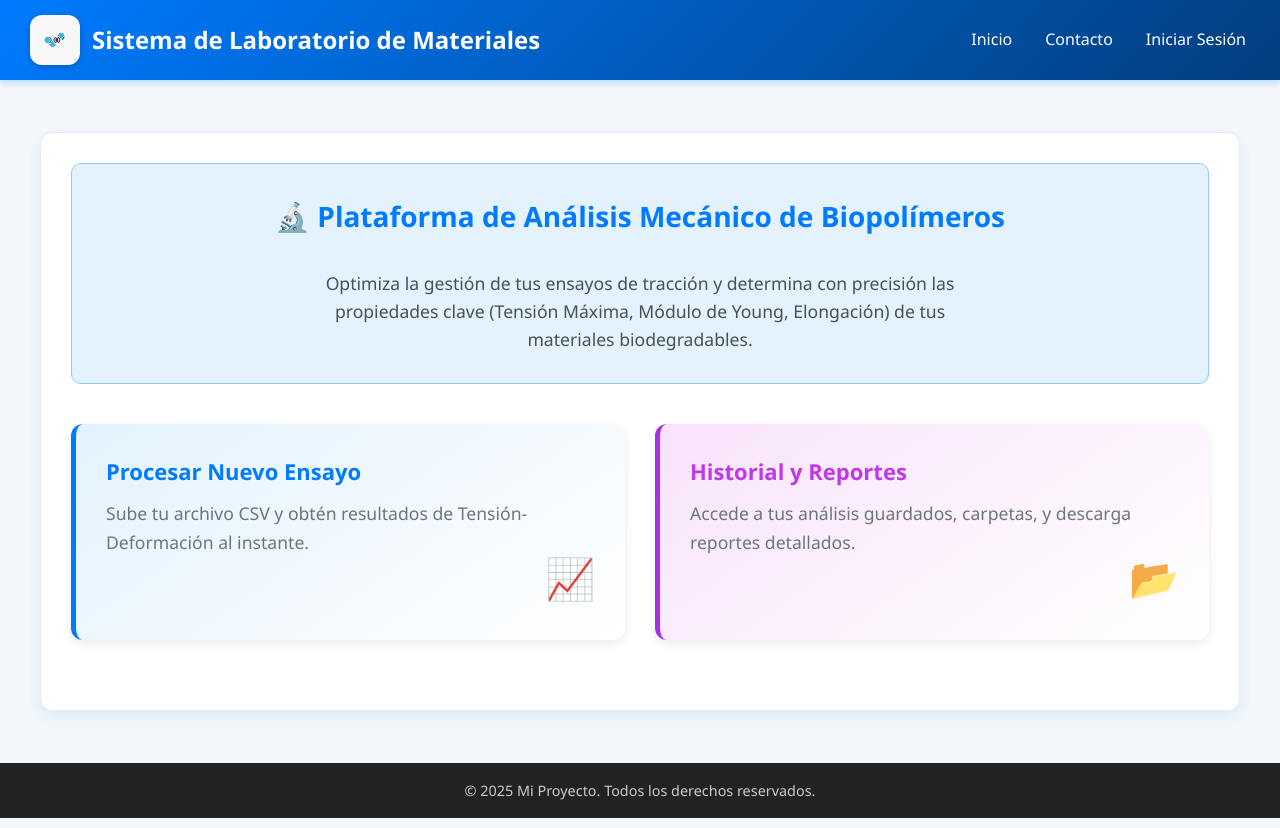
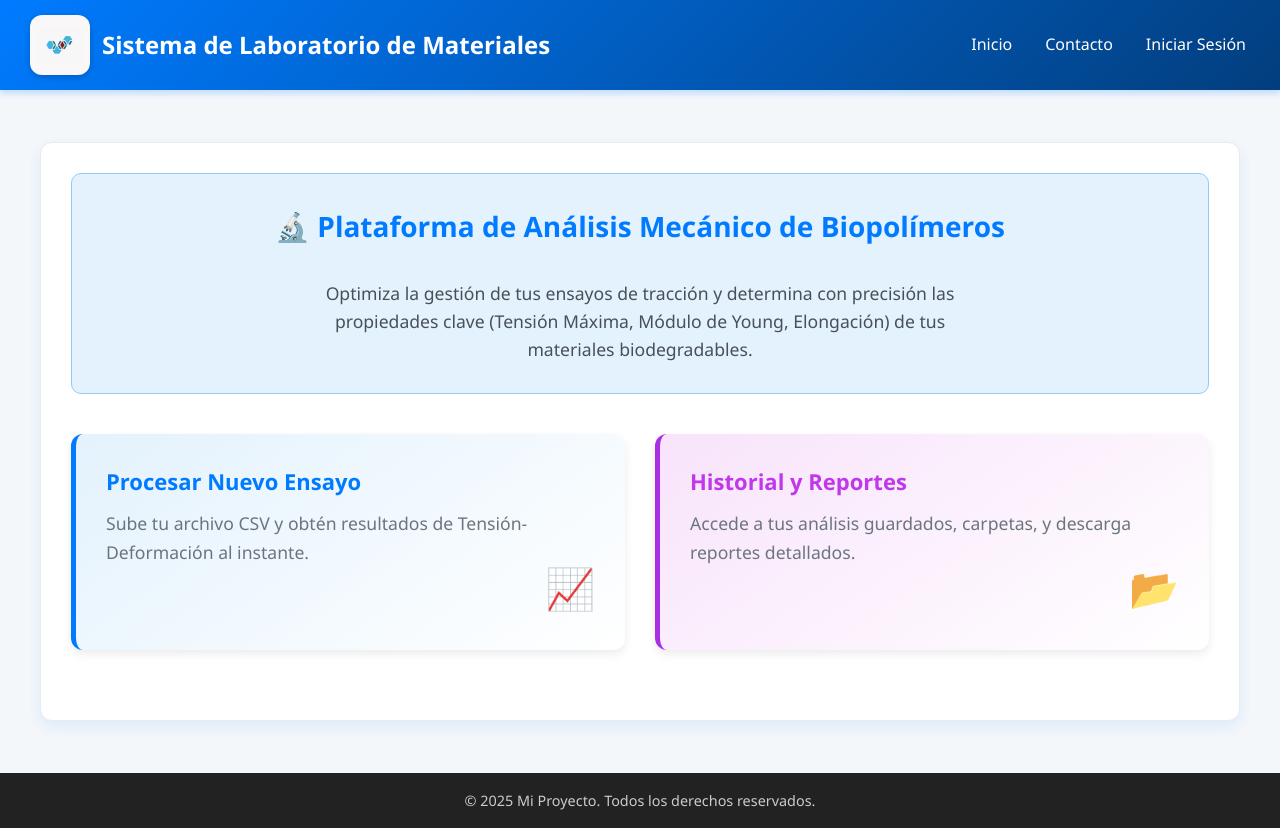
Before and after one commit to Juaniip/SEMINARIO-INTEGRADOR, a React (Vite) app in the folder FRONTEND/: page / in a window 1280 px wide. Built offline with nearby package versions, Linux system fonts and the light colour scheme.

Commit message:
Nuevo detalles logo

```diff
--- a/FRONTEND/src/components/Navbar.css
+++ b/FRONTEND/src/components/Navbar.css
@@ -124,11 +124,7 @@
   box-shadow: 0 4px 8px rgba(102, 126, 234, 0.5);
 }
 
-.navbar-logo {
-    height: 60px;
-    width: auto;
-    display: block;
-}
+
 
 /* Información del usuario */
 .user-info {
@@ -322,11 +318,12 @@
 
 /* Logo con fondo */
 .navbar-logo {
-  width: 50px;
-  height: 50px;
+  width: 60px;
+  height: 60px;
   background-color: rgb(249, 247, 247);
   padding: 6px;
   border-radius: 12px;
+  display: block;
 
   /* centrar la imagen dentro */
   object-fit: contain;
```
